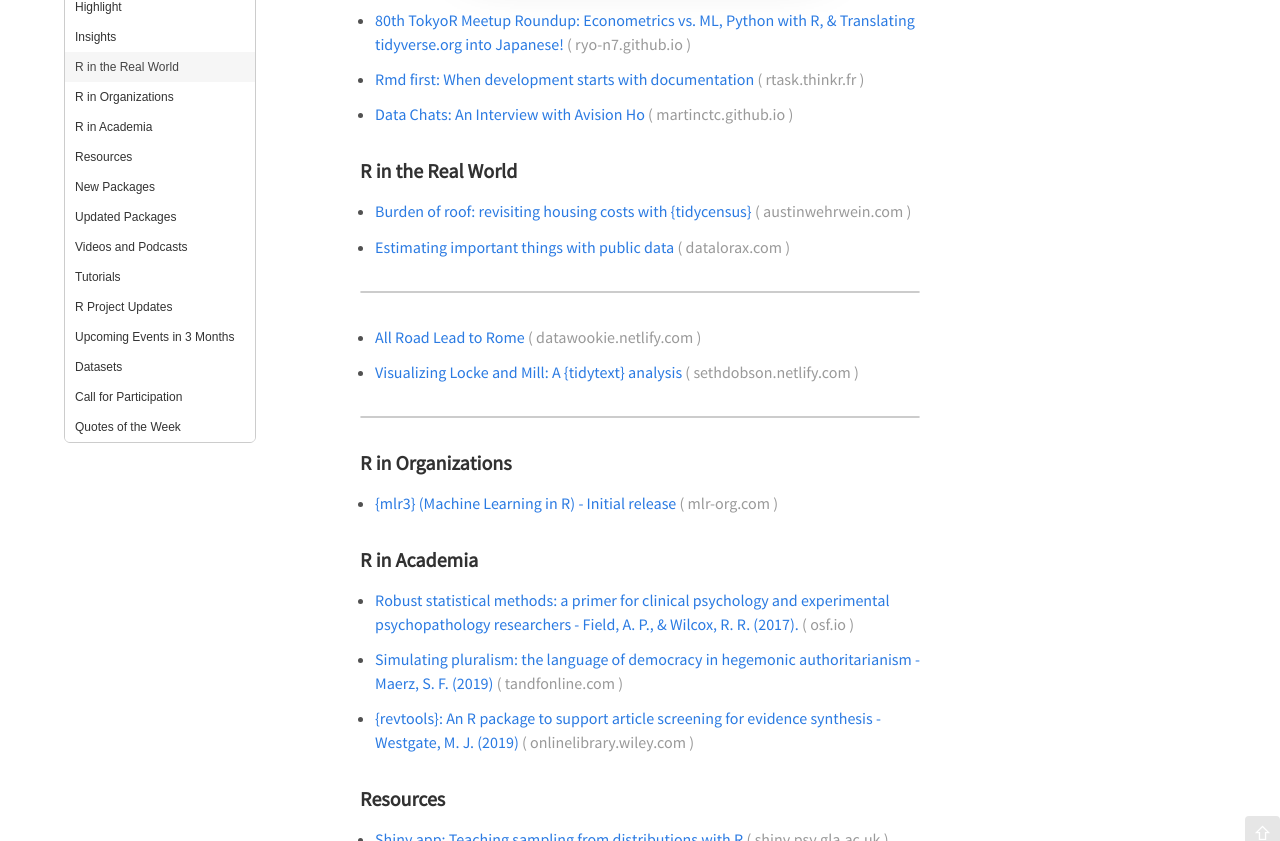
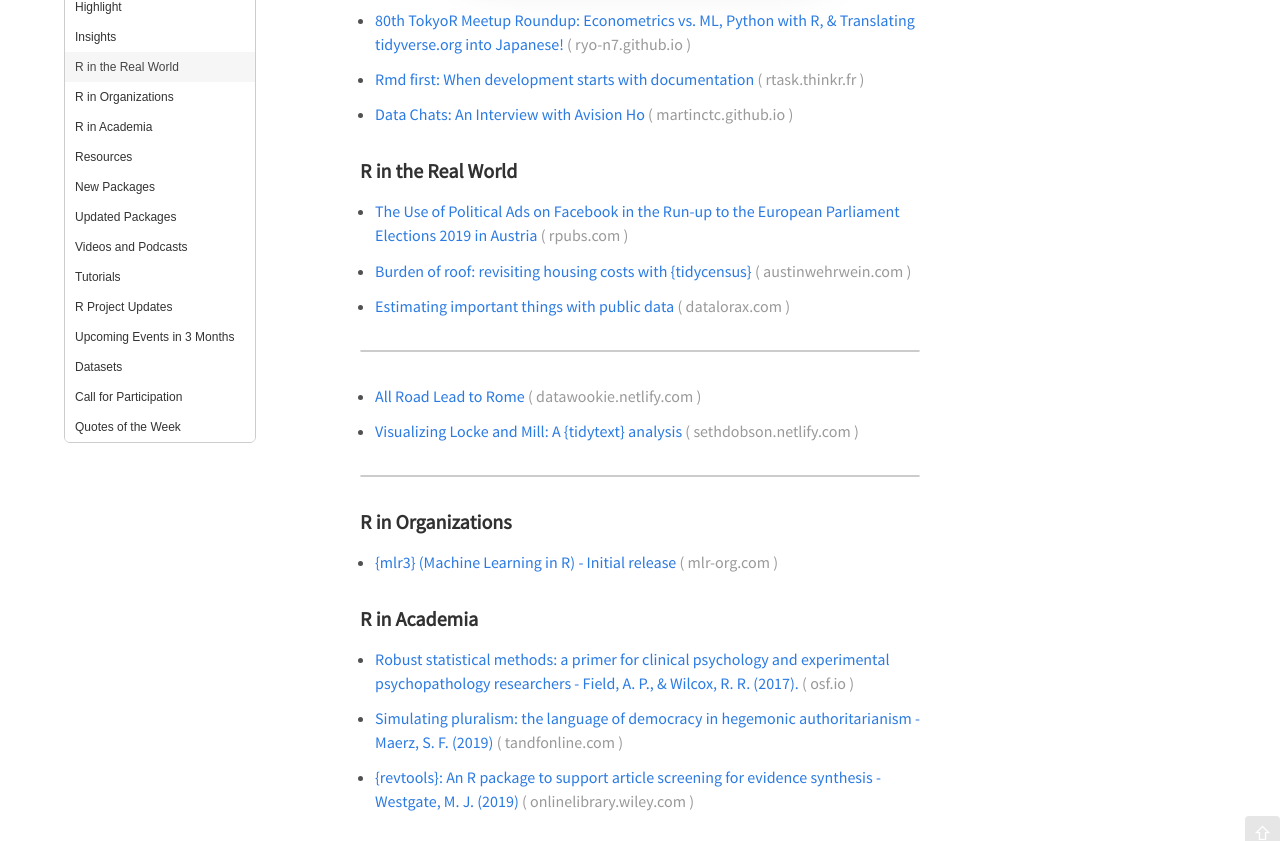
Before and after one commit to rweekly/rweekly.org, a Jekyll site: the page built from draft.md, in a window 1280 px wide and 900 px high, scrolled down 617 px, cut to the strip 59-900 px from the top of the window. Built offline with Jekyll 4.4.1, drawn with Linux system fonts in a browser that asks for light colours; emoji names are drawn with the system emoji font; comment, search, counter and statistics services are not loaded.

Commit message:
Update draft.md

```diff
--- a/draft.md
+++ b/draft.md
@@ -25,6 +25,8 @@
 + [Data Chats: An Interview with Avision Ho](https://martinctc.github.io/blog/data-chats-an-interview-with-avision-ho/)
 
 ### R in the Real World
+
++ [The Use of Political Ads on Facebook in the Run-up to the European Parliament Elections 2019 in Austria](http://rpubs.com/zoowalk/FB_EP2019)
 
 + [Burden of roof: revisiting housing costs with {tidycensus}](https://austinwehrwein.com/data-visualization/housing/)
 
```
